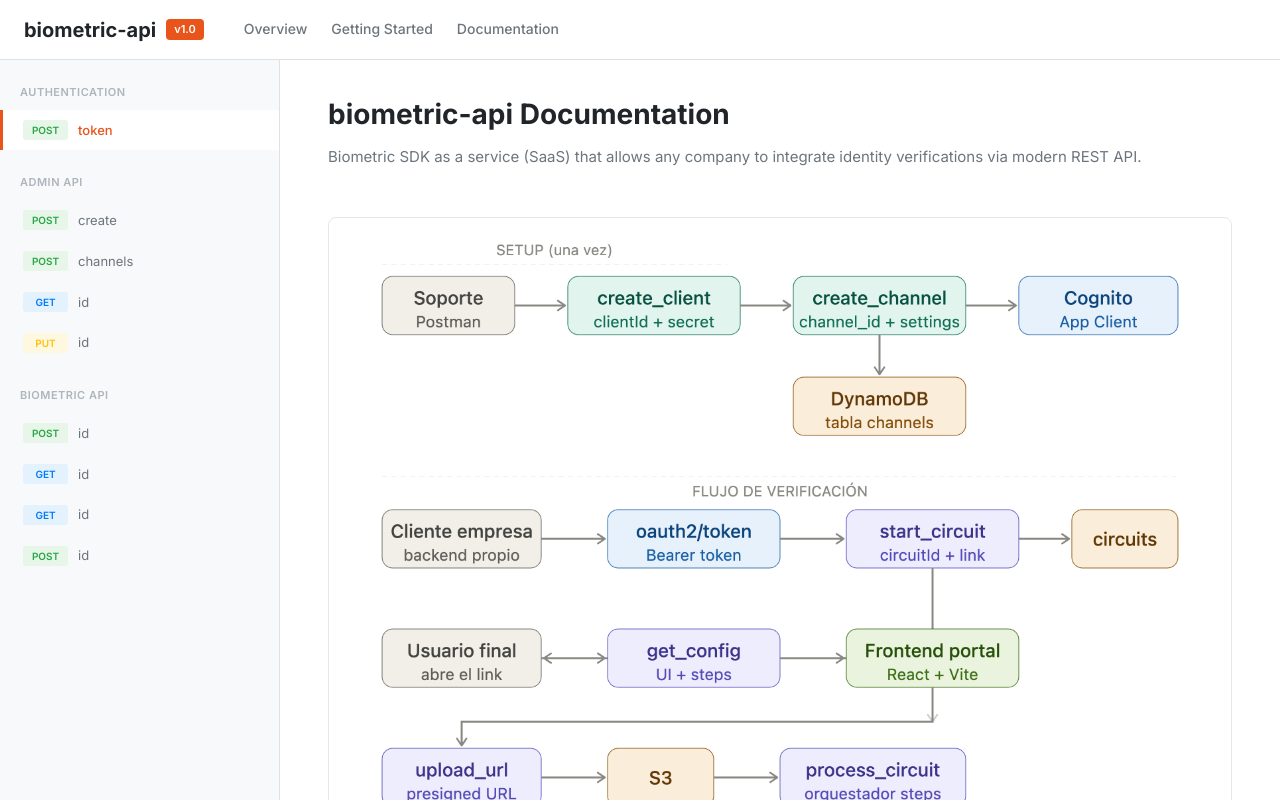
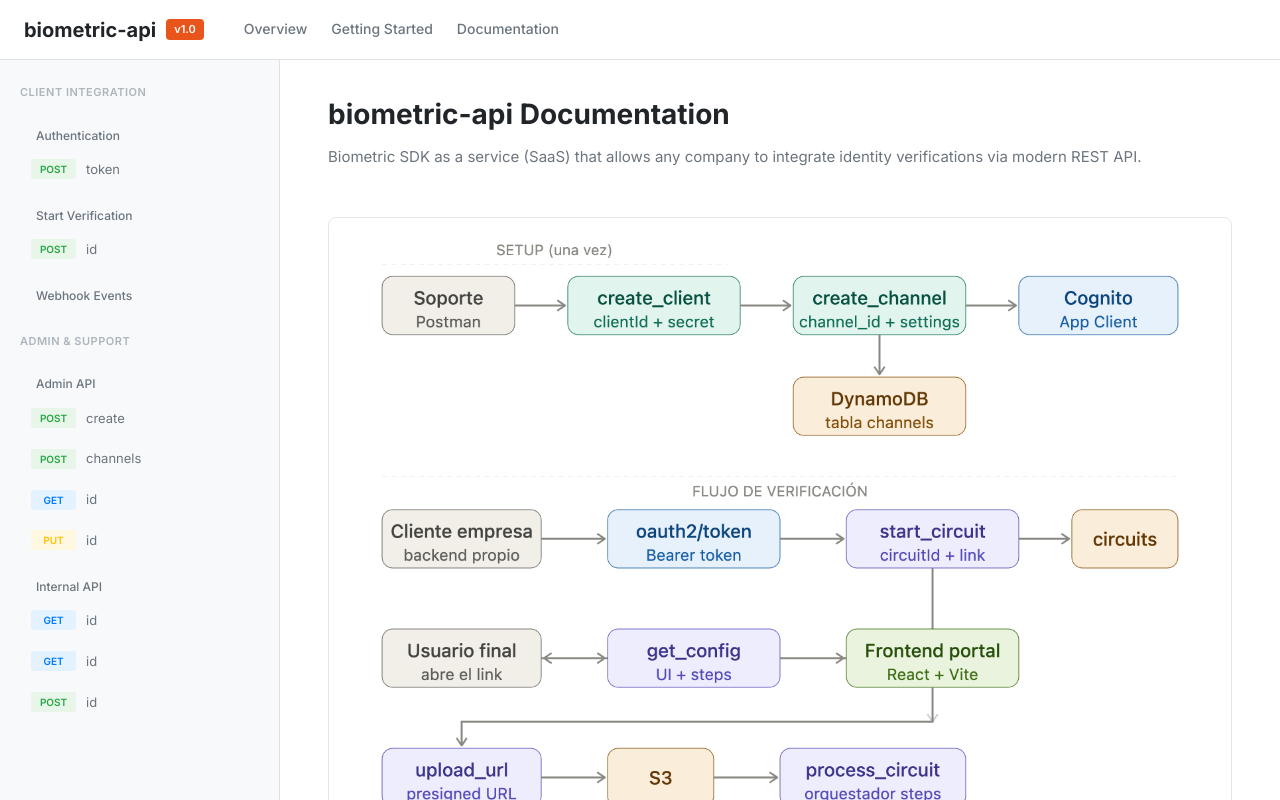
Before and after one commit to presales-danaconnect/biometric-api, a React (Vite) app: page / in a window 1280 px wide. Shown: the top 800 px of the page. Built offline with nearby package versions, Linux system fonts and the light colour scheme.

Commit message:
docs: reorganize API docs into Client Integration and Admin sections

```diff
--- a/src/App.css
+++ b/src/App.css
@@ -89,6 +89,25 @@
   letter-spacing: 0.5px;
   color: var(--text-muted);
   padding: 8px 20px;
+  cursor: pointer;
+  transition: all 0.2s;
+}
+
+.sidebar-title:hover {
+  color: var(--text-primary);
+}
+
+.sidebar-title.active {
+  color: var(--primary);
+  font-weight: 700;
+}
+
+.sidebar-subtitle {
+  font-size: 12px;
+  font-weight: 500;
+  color: var(--text-secondary);
+  padding: 8px 20px 4px 28px;
+  margin-top: 8px;
 }
 
 .sidebar-item {
@@ -113,6 +132,10 @@
   color: var(--primary);
   border-left-color: var(--primary);
   font-weight: 500;
+}
+
+.sidebar-section.expanded .sidebar-title {
+  color: var(--primary);
 }
 
 .method-badge {
--- a/src/App.tsx
+++ b/src/App.tsx
@@ -424,9 +424,25 @@ function App() {
   }
 
   const sections = [
+    {
+      id: 'client',
+      title: 'Client Integration',
+      isDefault: true,
+      subsections: [
         { id: 'auth', title: 'Authentication', endpoints: ['oauth2-token'] },
-    { id: 'admin', title: 'Admin API', endpoints: ['admin-clients-create', 'admin-channels-create', 'admin-channels-get', 'admin-channels-update'] },
-    { id: 'biometric', title: 'Biometric API', endpoints: ['start-circuit', 'get-config', 'upload-url', 'process-circuit'] }
+        { id: 'start-verification', title: 'Start Verification', endpoints: ['start-circuit'] },
+        { id: 'webhooks', title: 'Webhook Events', endpoints: [] }
+      ]
+    },
+    {
+      id: 'admin',
+      title: 'Admin & Support',
+      isDefault: false,
+      subsections: [
+        { id: 'admin-api', title: 'Admin API', endpoints: ['admin-clients-create', 'admin-channels-create', 'admin-channels-get', 'admin-channels-update'] },
+        { id: 'internal-api', title: 'Internal API', endpoints: ['get-config', 'upload-url', 'process-circuit'] }
+      ]
+    }
   ]
 
   return (
@@ -450,8 +466,19 @@ function App() {
         <aside className="sidebar">
           {sections.map(section => (
             <div key={section.id} className="sidebar-section">
-              <div className="sidebar-title">{section.title}</div>
-              {section.endpoints.map(endpointId => {
+              <div
+                className={`sidebar-title ${activeSection === section.id ? 'active' : ''}`}
+                onClick={() => {
+                  setActiveSection(section.id)
+                  scrollToEndpoint(section.id)
+                }}
+              >
+                {section.title}
+              </div>
+              {section.subsections.map(subsection => (
+                <div key={subsection.id} style={{ marginLeft: '8px' }}>
+                  <div className="sidebar-subtitle">{subsection.title}</div>
+                  {subsection.endpoints.map(endpointId => {
                     const endpoint = endpoints.find(e => e.id === endpointId)
                     if (!endpoint) return null
                     return (
@@ -470,6 +497,8 @@ function App() {
                       </div>
                     )
                   })}
+                </div>
+              ))}
             </div>
           ))}
         </aside>
```
Also changed, not shown: 6 other files (tests, documents, lock files or other folders). Lines whose indentation alone changed are shown as unchanged.
